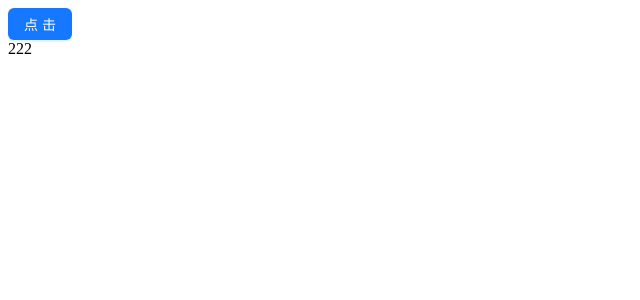
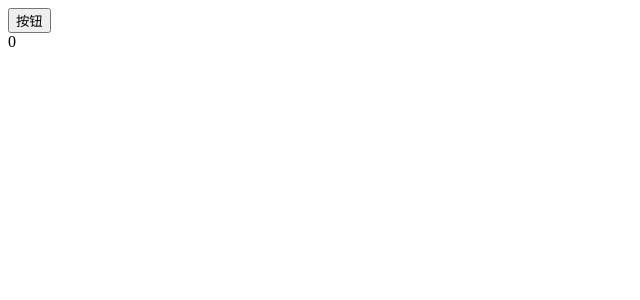
Before and after one commit to mlxgleesin/tool, a React (Create React App) app: page / in a window 1280 px wide. Shown: the top 300 px of the page, without its empty margins (0-640 px from the left). Built offline with nearby package versions, Linux system fonts and the light colour scheme.

Commit message:
feat setState

```diff
--- a/package.json
+++ b/package.json
@@ -42,6 +42,7 @@
   "devDependencies": {
     "@babel/cli": "^7.1.0",
     "@babel/core": "^7.1.0",
+    "@babel/plugin-proposal-class-properties": "^7.18.6",
     "@babel/preset-env": "^7.1.0",
     "@babel/preset-react": "^7.0.0",
     "@babel/preset-typescript": "^7.18.6",
--- a/src/App.tsx
+++ b/src/App.tsx
@@ -1,44 +1,24 @@
-/**
- * @author lihao7364@gmail.com
- * @date 2023-01-09 23:29:47
- * @desc
- */
-import React, { useState, FC, useCallback } from 'react';
-import { render } from 'react-dom';
-import { Router, Route, Link } from 'react-router';
-import { createStore } from 'redux';
-import { Button } from 'antd';
-import Index from './pages/index';
+import React, { Component } from 'react';
 
-const defaultState = 0;
-const reducer = (state = defaultState, action) => {
-  console.log('action', action);
-
-  switch (action.type) {
-    case 'ADD':
-      return state + action.payload;
-    default:
-      return state;
+export default class App extends Component {
+  constructor(props) {
+    super(props);
+    this.state = { name: 0 };
   }
-};
-const store = createStore(reducer);
-/** App */
-const App: FC = props => {
-  /** 发送action */
-  const handleDispatchAction = useCallback(() => {
-    store.dispatch({
-      type: 'ADD',
-      payload: 1,
-    });
-    console.log(store.getState());
-  }, []);
-  return (
-    <div className="fs-10">
-      <Button type="primary" onClick={handleDispatchAction}>
-        点击
-      </Button>
-      <Index />
-    </div>
-  );
-};
-export default App;
+  handleClick = () => {
+    setTimeout(() => {
+      this.setState({ name: this.state.name + 3 });
+    }, 0);
+    setTimeout(() => {
+      this.setState({ name: this.state.name + 1 });
+    }, 0);
+  };
+  render() {
+    return (
+      <div>
+        <button onClick={this.handleClick}>按钮</button>
+        <div>{this.state.name}</div>
+      </div>
+    );
+  }
+}
```
Also changed, not shown: .babelrc, src/utils/tool.ts (added), 1 other file (tests, documents, lock files or other folders).
